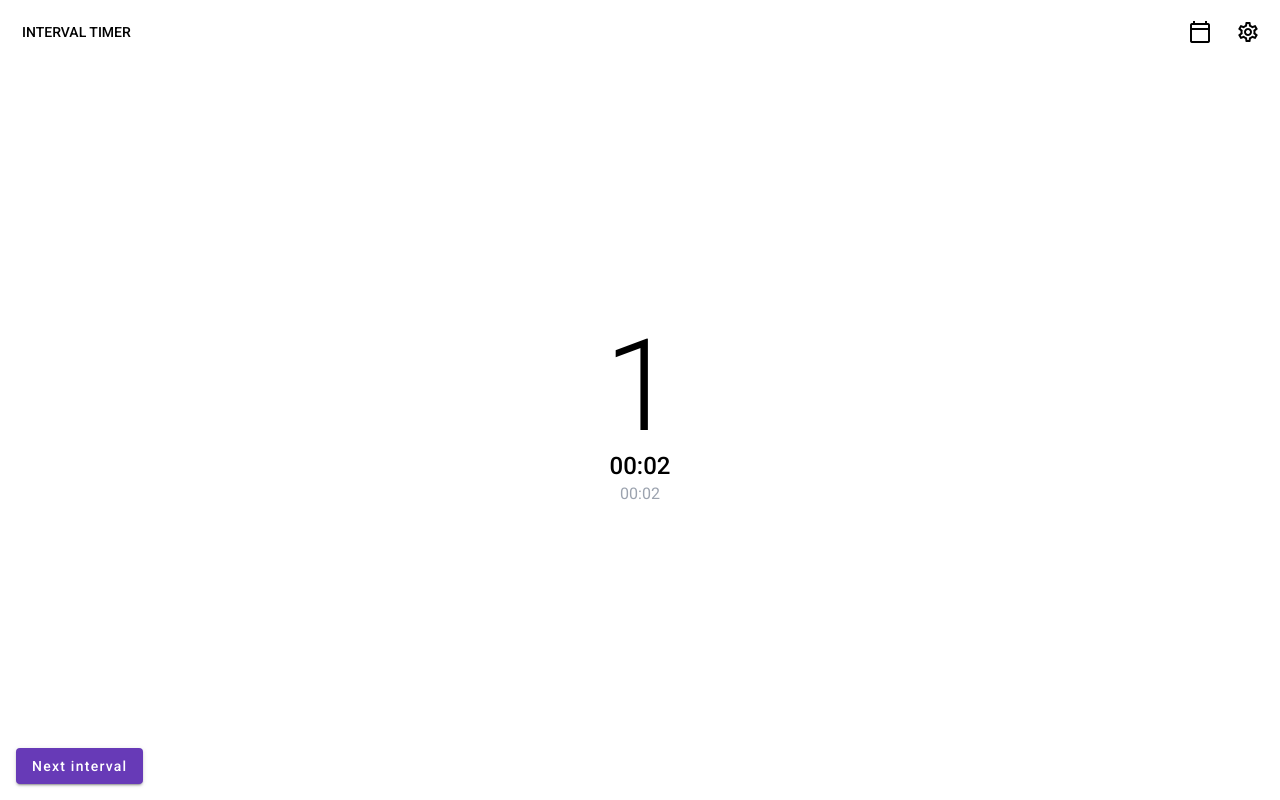
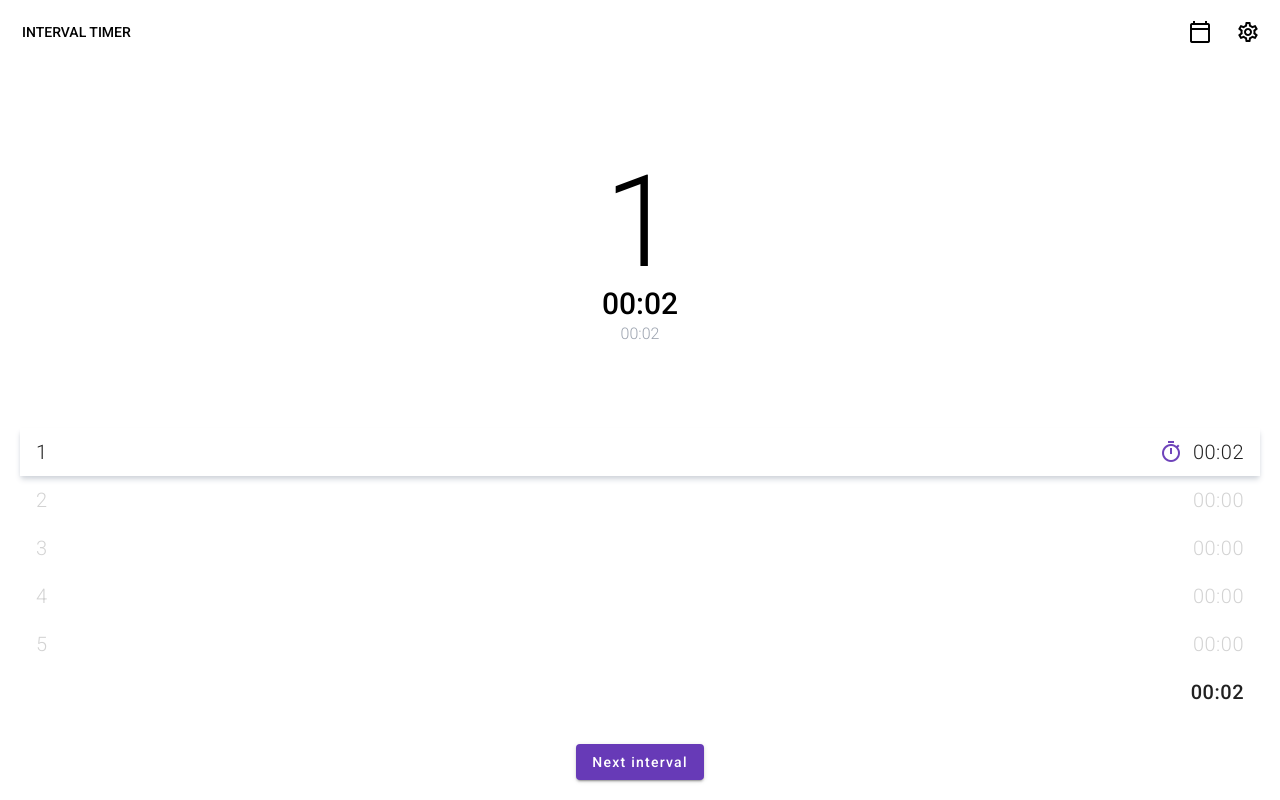
Before and after one commit to cichy380/interval-timer, an Angular app: page /timer in a window 1280 px wide. Both pictures are taken after a click on the button "Start timer". Built offline with nearby package versions, Linux system fonts and the light colour scheme.

Commit message:
TimerRootComponent + TimerService

```diff
--- a/src/app/timer/api/timer.ts
+++ b/src/app/timer/api/timer.ts
@@ -21,5 +21,5 @@ export abstract class Timer {
 
   abstract nextIteration(): void
 
-  abstract setIntervalCount(intervalCount: number): void
+  abstract initializeTimer(intervalCount: number): void
 }
--- a/src/app/timer/domain/timer.service.ts
+++ b/src/app/timer/domain/timer.service.ts
@@ -1,35 +1,30 @@
-import { Injectable, OnDestroy } from '@angular/core';
-import { BehaviorSubject, combineLatest, map } from 'rxjs';
-import { Timer } from '../api/timer';
-import { TimerStatus } from '../api/timer-status';
-import { TimerValue } from '../api/timer-value';
+import { Injectable, OnDestroy } from '@angular/core'
+import { BehaviorSubject, combineLatest, map } from 'rxjs'
+import { Timer } from '../api/timer'
+import { TimerStatus } from '../api/timer-status'
+import { TimerValue } from '../api/timer-value'
 
 
 @Injectable()
 export class TimerService implements Timer, OnDestroy {
 
   private allValues$ = new BehaviorSubject<TimerValue[]>([])
-  private currentIntervalIndex$ = new BehaviorSubject<number>(0)
+  private currentIntervalIndex$ = new BehaviorSubject<number>(-1)
   private summaryTime$ = new BehaviorSubject<TimerValue>(0)
   private currentStatus$ = new BehaviorSubject<TimerStatus>(TimerStatus.NOT_LAUNCHED)
 
-  private nextIteration$ = new BehaviorSubject(true)
-
   private intervalCount!: number
   private intervalId!: ReturnType<typeof setInterval>
-
-  constructor() {
-  }
 
   selectAllValues() {
     return this.allValues$.asObservable()
   }
 
   selectCurrentIntervalValue() {
-    return combineLatest([this.allValues$, this.nextIteration$])
+    return combineLatest([this.allValues$, this.currentIntervalIndex$])
       .pipe(
         map(
-          ([allValues]) => allValues[this.currentIntervalIndex$.getValue()] || 0
+          ([allValues, currentIntervalIndex]) => allValues[currentIntervalIndex] || 0
         ),
       )
   }
@@ -46,37 +41,44 @@ export class TimerService implements Timer, OnDestroy {
     return this.currentStatus$.asObservable()
   }
 
+  initializeTimer(intervalCount: number) {
+    this.intervalCount = intervalCount
+    this.resetTimer()
+  }
+
   startTimer() {
     if (!this.intervalCount) {
       throw new Error('Missing intervalCount value. Use Timer.setIntervalCount() method.')
     }
 
     this.resetTimer()
+    this.currentIntervalIndex$.next(0)
     this.currentStatus$.next(TimerStatus.RUNNING)
-    this.intervalId = setInterval(() => this.increaseTimerByOneSecond(), 1000)
+    this.startInterval()
   }
 
   stopTimer() {
-    this.clearInterval()
+    this.currentStatus$.next(TimerStatus.STOPPED)
+    this.stopInterval()
+  }
+
+  nextIteration() {
+    let currentIntervalIndex = this.currentIntervalIndex$.getValue()
+    this.currentIntervalIndex$.next(currentIntervalIndex + 1)
   }
 
   private resetTimer() {
     this.allValues$.next(new Array(this.intervalCount).fill(0))
-    this.currentIntervalIndex$.next(0)
+    this.currentIntervalIndex$.next(-1)
     this.summaryTime$.next(0)
+    this.currentStatus$.next(TimerStatus.NOT_LAUNCHED)
   }
 
-  nextIteration() {
-    // TODO check if last iteration
-    this.currentIntervalIndex$.next(this.currentIntervalIndex$.getValue() + 1)
-    this.nextIteration$.next(true)
+  private startInterval() {
+    this.intervalId = setInterval(() => this.increaseTimerByOneSecond(), 1000)
   }
 
-  setIntervalCount(intervalCount: number) {
-    this.intervalCount = intervalCount;
-  }
-
-  private clearInterval() {
+  private stopInterval() {
     clearInterval(this.intervalId)
   }
 
@@ -93,7 +95,7 @@ export class TimerService implements Timer, OnDestroy {
   }
 
   ngOnDestroy() {
-    this.clearInterval()
+    this.stopInterval()
   }
 
 }
--- a/src/app/timer/ui/timer-root.component.html
+++ b/src/app/timer/ui/timer-root.component.html
@@ -1,27 +1,61 @@
-<div class="h-full p-4 flex flex-col">
+<div class="h-full p-5 flex flex-col">
   <main class="grow flex items-center justify-center flex-col">
     <section
-      class="flex items-center flex-col" [class.opacity-25]="(currentTimerStatus$ | async) === TimerStatus.NOT_LAUNCHED">
+      class="grow flex items-center justify-center flex-col">
       <div class="text-9xl font-light">{{ (currentIntervalIndex$ | async)! + 1 }}</div>
-      <div class="text-2xl font-medium">{{ (currentIntervalValue$ | async)! | formatTime }}</div>
-      <div class="text-gray-400">{{ (summaryTime$ | async)! | formatTime }}</div>
+      <div class="text-3xl font-medium">{{ (currentIntervalValue$ | async)! | formatTime }}</div>
+      <div class="text-gray-400 font-light">{{ (summaryTime$ | async)! | formatTime }}</div>
     </section>
 
-
+    <section class="w-full">
+      <mat-list>
+        <ng-container *ngFor="let intervalItemTime of timerValues$ | async; index as idx">
+          <mat-list-item
+            class="rounded shadow-gray-300"
+            [class.shadow-md]="(currentTimerStatus$ | async) === TimerStatus.RUNNING && (currentIntervalIndex$ | async)! === idx"
+            [class.opacity-40]="(currentTimerStatus$ | async) === TimerStatus.RUNNING && (currentIntervalIndex$ | async)! > idx"
+            [class.opacity-20]="(currentTimerStatus$ | async) === TimerStatus.RUNNING && (currentIntervalIndex$ | async)! < idx">
+            <span class="flex text-xl">
+              <span class="font-light">{{ idx + 1 }}</span>
+              <span class="ml-auto flex items-center">
+                <mat-icon *ngIf="(currentTimerStatus$ | async) === TimerStatus.RUNNING && (currentIntervalIndex$ | async)! === idx"
+                          color="primary"
+                          class="mr-2.5 animate-pulse-fast duration-1000 material-icons-outlined">timer</mat-icon>
+                <span class="font-light">{{ intervalItemTime | formatTime }}</span>
+              </span>
+            </span>
+          </mat-list-item>
+        </ng-container>
+        <mat-list-item>
+          <span class="flex justify-end text-xl">
+              <span class="font-medium">{{ (summaryTime$ | async)! | formatTime }}</span>
+            </span>
+        </mat-list-item>
+      </mat-list>
+    </section>
   </main>
 
-  <footer>
+  <footer class="mt-5 flex justify-center">
     <button
-      *ngIf="(currentTimerStatus$ | async) === TimerStatus.NOT_LAUNCHED" (click)="onStartTimerClick()"
+      *ngIf="(currentTimerStatus$ | async) === TimerStatus.NOT_LAUNCHED || (currentTimerStatus$ | async) === TimerStatus.STOPPED"
+      (click)="onStartTimerClick()"
       mat-raised-button
       color="primary">
       Start timer
     </button>
     <button
-      *ngIf="(currentTimerStatus$ | async) === TimerStatus.RUNNING" (click)="onNextIntervalClick()"
+      *ngIf="(currentTimerStatus$ | async) === TimerStatus.RUNNING && (currentIntervalIndex$ | async)! < (intervalCount - 1)"
+      (click)="onNextIntervalClick()"
       mat-raised-button
       color="primary">
       Next interval
     </button>
+    <button
+      *ngIf="(currentTimerStatus$ | async) === TimerStatus.RUNNING && (currentIntervalIndex$ | async)! === (intervalCount - 1)"
+      (click)="onStopTimerClick()"
+      mat-raised-button
+      color="primary">
+      Stop interval
+    </button>
   </footer>
 </div>
--- a/src/app/timer/ui/timer-root.component.ts
+++ b/src/app/timer/ui/timer-root.component.ts
@@ -1,6 +1,8 @@
 import { Component, OnDestroy, OnInit } from '@angular/core'
 import { CommonModule } from '@angular/common'
 import { MatButtonModule } from '@angular/material/button'
+import { MatListModule } from '@angular/material/list';
+import { MatIconModule } from '@angular/material/icon';
 import { Observable } from 'rxjs';
 import { FormatTimePipe } from '../../shared/format-time.pipe'
 import { TimerStatus } from '../api/timer-status'
@@ -12,7 +14,7 @@ import { TimerService } from '../domain/timer.service';
 @Component({
   selector: 'app-timer',
   standalone: true,
-  imports: [CommonModule, FormatTimePipe, MatButtonModule],
+  imports: [CommonModule, FormatTimePipe, MatButtonModule, MatListModule, MatIconModule],
   providers: [{ provide: Timer, useClass: TimerService }],
   templateUrl: './timer-root.component.html',
   styleUrl: './timer-root.component.css',
@@ -25,6 +27,8 @@ export class TimerRootComponent implements OnInit, OnDestroy {
   public summaryTime$!: Observable<TimerValue>
   public currentTimerStatus$!: Observable<TimerStatus>
 
+  public intervalCount!: number
+
   public TimerStatus = TimerStatus
 
   constructor(
@@ -33,15 +37,13 @@ export class TimerRootComponent implements OnInit, OnDestroy {
   }
 
   ngOnInit() {
-    this.timer.setIntervalCount(5)
+    this.intervalCount = 5 // TODO get this data from Storage
+    this.timer.initializeTimer(this.intervalCount)
     this.timerValues$ = this.timer.selectAllValues()
     this.currentIntervalValue$ = this.timer.selectCurrentIntervalValue()
     this.currentIntervalIndex$ = this.timer.selectCurrentIntervalIndex()
     this.summaryTime$ = this.timer.selectSummaryTime()
     this.currentTimerStatus$ = this.timer.selectCurrentStatus()
-  }
-
-  ngOnDestroy() {
   }
 
   onStartTimerClick() {
@@ -52,10 +54,11 @@ export class TimerRootComponent implements OnInit, OnDestroy {
     this.timer.nextIteration()
   }
 
-  private stopTimer() {
-    // this.currentTimerStatus = TimerStatus.STOPPED
-    // this.currentIntervalIndex = 0
-    // this.clearInterval()
+  onStopTimerClick() {
+    this.timer.stopTimer()
+  }
+
+  ngOnDestroy() {
   }
 
 }
--- a/tailwind.config.js
+++ b/tailwind.config.js
@@ -4,7 +4,11 @@ module.exports = {
     "./src/**/*.{html,ts}",
   ],
   theme: {
-    extend: {},
+    extend: {
+      animation: {
+        'pulse-fast': 'pulse 1s cubic-bezier(0.4, 0, 0.6, 1) infinite',
+      },
+    },
   },
   plugins: [],
 }
```
